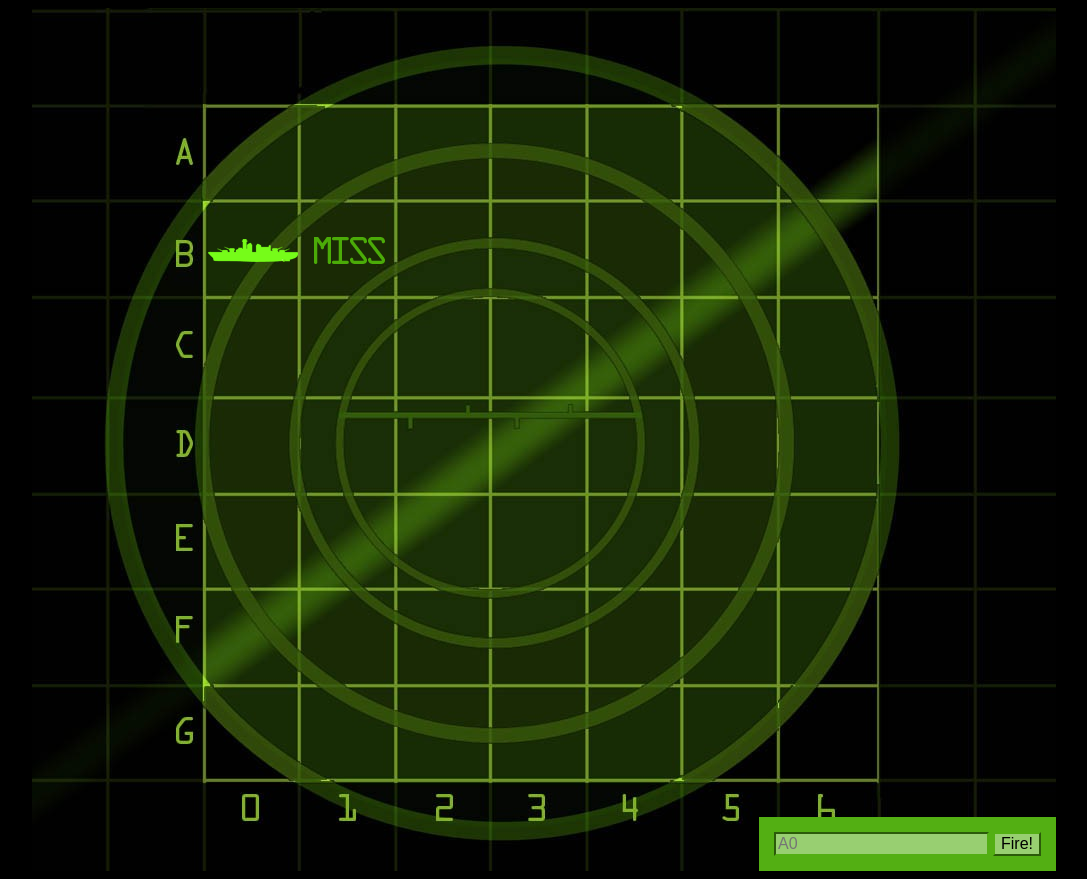
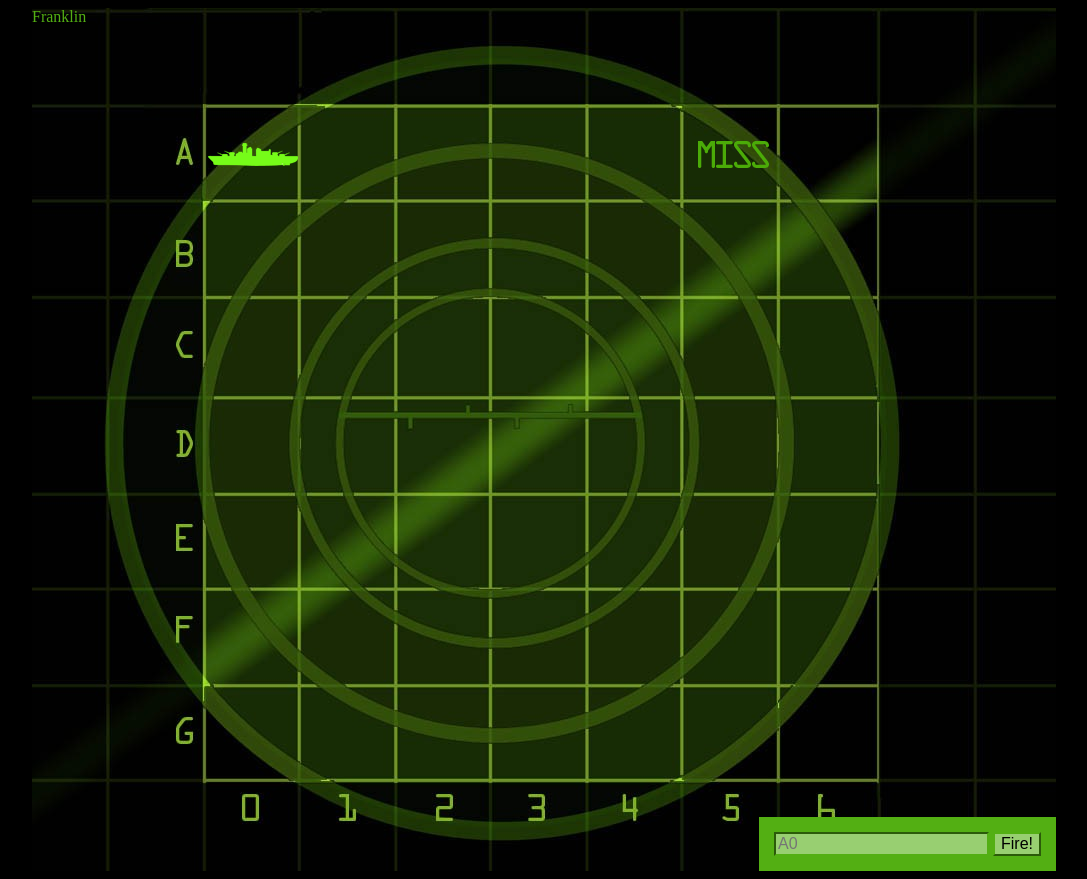
Before and after one commit to Danila-Nazarenko/battleship, a plain HTML site: page index.html in a window 1280 px wide. Shown: the whole page, without its empty margins (96-1183 px from the left). Drawn offline with Linux system fonts and the light colour scheme.

Commit message:
new commit

```diff
--- a/index.html
+++ b/index.html
@@ -6,7 +6,7 @@
     <title>Title</title>
 </head>
 <body>
-<script src="javascript.js"></script>
+
 <div id="board">
     <div id="messageArea"></div>
     <table>
@@ -20,8 +20,8 @@
             <td id="06"></td>
         </tr>
         <tr>
-            <td id="10" class="hit"></td>
-            <td id="11" class="miss"></td>
+            <td id="10"></td>
+            <td id="11"></td>
             <td id="12"></td>
             <td id="13"></td>
             <td id="14"></td>
@@ -80,5 +80,10 @@
         </form>
 
 </div>
+
+
+
+
+<script src="javascript.js"></script>
 </body>
 </html>
--- /dev/null
+++ b/javascript.js
@@ -0,0 +1,20 @@
+var view={
+    displayMessage: function(msg){
+        var messageArea = document.getElementById("messageArea");
+        messageArea.innerHTML=msg;
+    },
+    displayHit: function(location){
+        var cell= document.getElementById(location);
+        cell.setAttribute("class","hit");
+    },
+    displayMiss: function(location){
+        var cell= document.getElementById(location);
+        cell.setAttribute("class","miss");
+    }
+}
+
+
+
+view.displayHit("00");
+view.displayMiss("05");
+view.displayMessage("Franklin");
```
